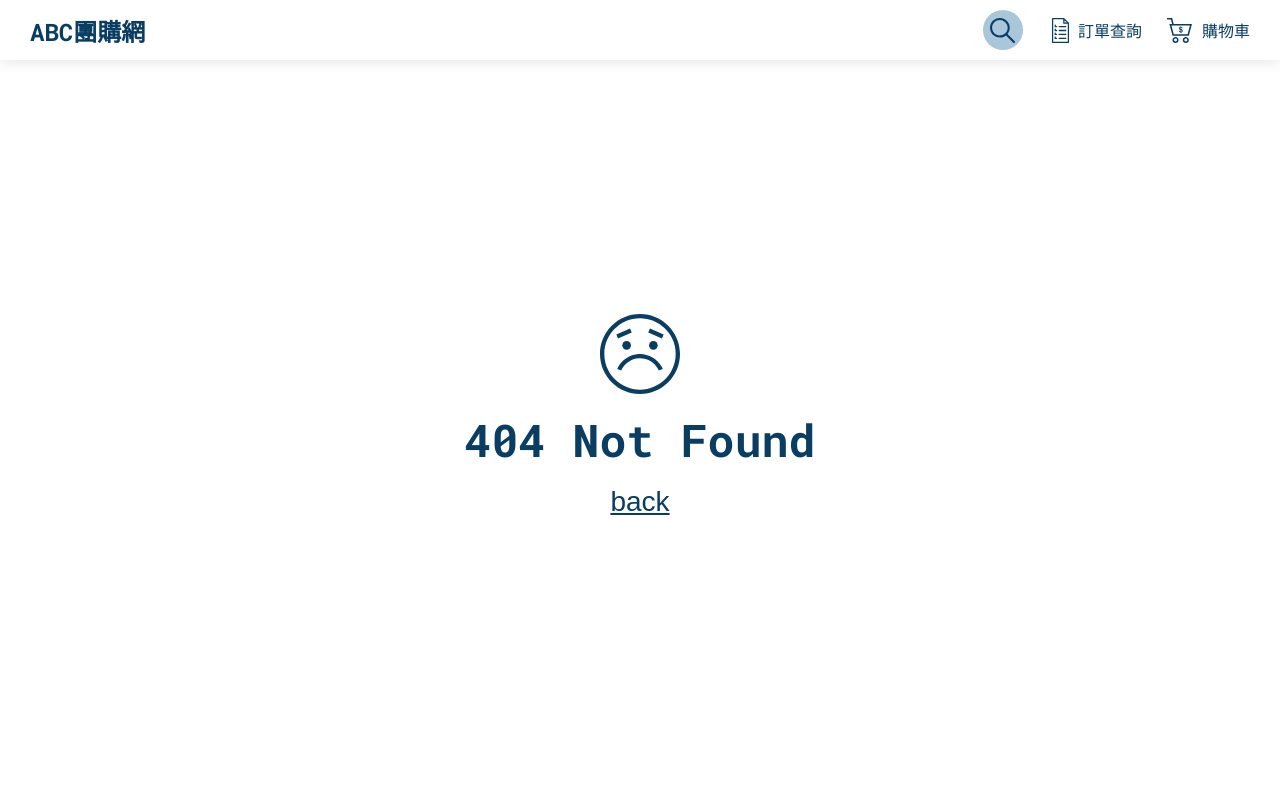
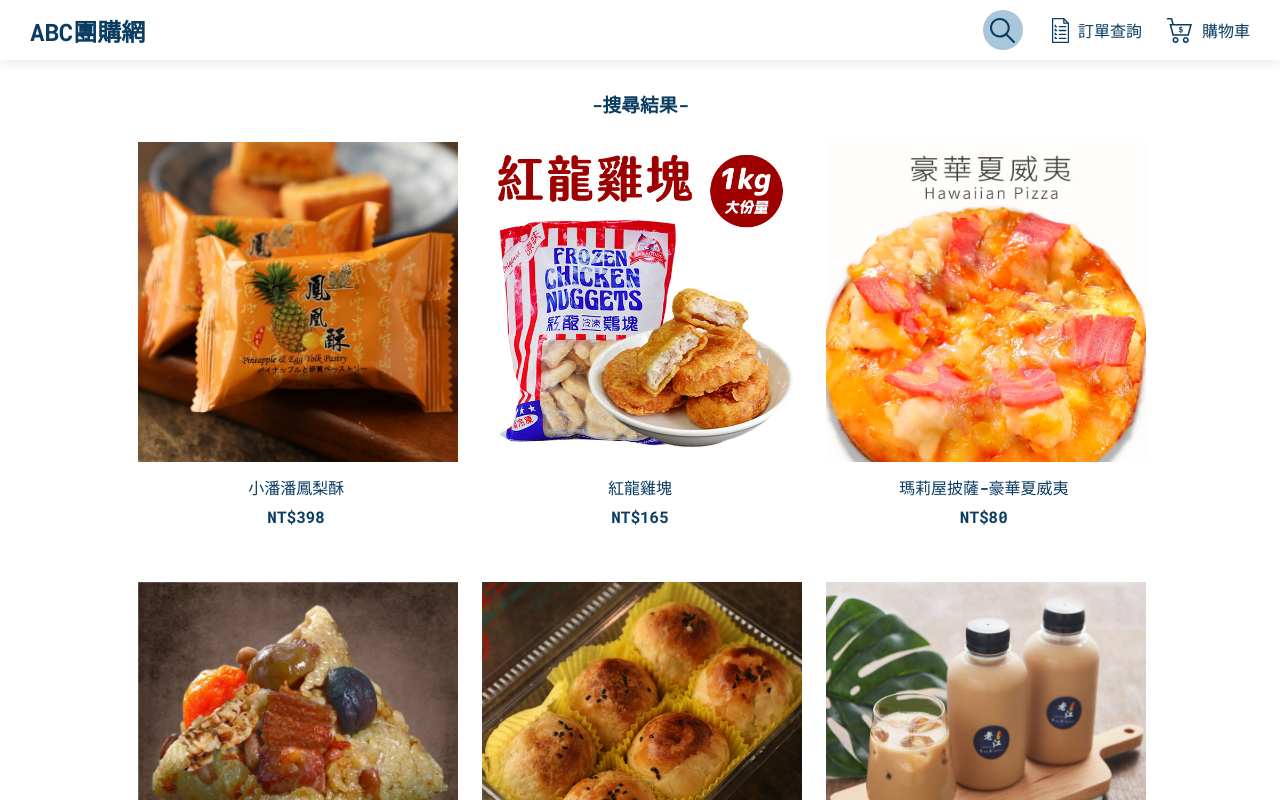
Before and after one commit to SajinYang/abc-mart-vue, a Vue app: page /#/search in a window 1280 px wide. Before the commit this address had no page. Shown: the top 800 px of the page. Built offline with nearby package versions, Linux system fonts and the light colour scheme.

Commit message:
add search function

```diff
--- a/src/components/Navbar.vue
+++ b/src/components/Navbar.vue
@@ -8,17 +8,22 @@
     <div class="menu">
       <ul class="list">
         <li class="search">
-          <router-link to="" class="item item-search"
+          <form @submit.stop.prevent="searchItems" action="">
+            <div class="item item-search"
               ><img src="../assets/icons/search.svg" alt="" />
-            <input class="search-text" placeholder="Search" />
-          </router-link>
+              <input
+                v-model="keyword"
+                class="search-text"
+                placeholder="Search"
+              />
+          </div>
+          </form>
         </li>
         <li>
           <router-link to="/shopping/checkoutlist" class="item item-last"
             ><img src="../assets/icons/shopping-list.svg" alt="" />
             <div class="item-title">訂單查詢</div>
           </router-link>
-
         </li>
         <li>
           <router-link to="/shopping" class="item item-last">
@@ -44,6 +49,7 @@ export default {
   data() {
     return {
       cartList: [],
+      keyword: "",
     };
   },
   created() {
@@ -53,9 +59,14 @@ export default {
     ...mapState({ updateCartNow: "updateCartNow" }),
   },
   methods: {
-    ...mapActions(["updateCart"]),
+    ...mapActions(["updateCart", "updatekeyword"]),
     getCartList() {
       this.cartList = JSON.parse(localStorage.getItem("shopping-cart")) || [];
+    },
+    searchItems() {
+      this.updatekeyword(this.keyword);
+      this.$router.push("/search")
+      this.keyword = "";
     },
   },
   watch: {
--- a/src/router/index.js
+++ b/src/router/index.js
@@ -37,6 +37,11 @@ const routes = [
     component: () => import('../views/CheckOutList.vue')
   },
   {
+    path: '/search',
+    name: 'search',
+    component: () => import('../views/Search.vue')
+  },
+  {
     path: '*',
     name: 'not-found',
     component: NotFound
@@ -48,4 +53,9 @@ const router = new VueRouter({
   routes
 })
 
+const VueRouterPush = VueRouter.prototype.push
+VueRouter.prototype.push = function push (to) {
+  return VueRouterPush.call(this, to).catch(err => err)
+}
+
 export default router
--- a/src/store/index.js
+++ b/src/store/index.js
@@ -5,18 +5,25 @@ Vue.use(Vuex)
 
 export default new Vuex.Store({
   state: {
-    updateCartNow: false
+    updateCartNow: false,
+    keywordVuex: ''
   },
   getters: {
   },
   mutations: {
     updateCart (state, stateNow) {
       state.updateCartNow = stateNow
+    },
+    updatekeyword(state, keyword) {
+      state.keywordVuex = keyword
     }
   },
   actions: {
     updateCart({ commit }, stateNow ) {
       commit('updateCart', stateNow)
+    },
+    updatekeyword({ commit }, keyword) {
+      commit('updatekeyword', keyword)
     }
   },
   modules: {
--- /dev/null
+++ b/src/views/Search.vue
@@ -0,0 +1,226 @@
+<template>
+  <section id="section-container" class="container">
+    <div class="container top-container">
+      <div class="title">
+        <h3>-搜尋結果-</h3>
+      </div>
+
+      <template v-if="this.items.length === 0">
+        <div class="order-list-non">
+          <div class="content order-content">
+            <div class="form-content order-non">
+              <img class="logo" src="../assets/icons/sad.svg" alt="" />
+              <h4>抱歉，搜尋無結果</h4>
+              <h5>您也可以回到商品頁面選購商品唷！</h5>
+              <button class="back" @click.stop.prevent="backToShop">
+                <u>回到商品頁面</u>
+              </button>
+            </div>
+          </div>
+        </div>
+      </template>
+
+      <template v-else>
+        <div class="top-item-container">
+          <div v-for="item in items" :key="item.id" class="top-item">
+            <div @click.stop.prevent="linkToDetail(item.id)" class="item-img">
+              <img :src="item.image" alt="" />
+            </div>
+            <div @click.stop.prevent="linkToDetail(item.id)" class="item-title">
+              {{ item.name }}
+            </div>
+            <div class="item-price">
+              NT${{ item.price | dollorsFormat(item.price) }}
+            </div>
+          </div>
+        </div>
+      </template>
+    </div>
+  </section>
+</template>
+
+<script>
+import { dollorsFormatFilter } from "../utils/mixin";
+import { mapState } from "vuex";
+
+const dummyData = {
+  items: [
+    {
+      id: 1,
+      name: "小潘潘鳳梨酥",
+      price: 398,
+      image: require("../assets/img/01-3.jpg"),
+    },
+    {
+      id: 2,
+      name: "紅龍雞塊",
+      price: 165,
+      image: require("../assets/img/02-1.jpg"),
+    },
+    {
+      id: 3,
+      name: "瑪莉屋披薩-豪華夏威夷",
+      price: 80,
+      image: require("../assets/img/03-1.jpg"),
+    },
+    {
+      id: 4,
+      name: "劉家肉粽-南部蛋黃粽(4顆)",
+      price: 250,
+      image: require("../assets/img/04-1.jpg"),
+    },
+    {
+      id: 5,
+      name: "彰化不二坊-蛋黃酥(6顆)",
+      price: 450,
+      image: require("../assets/img/05-1.jpg"),
+    },
+    {
+      id: 6,
+      name: "老江紅茶-紅茶牛奶(500ml/瓶)",
+      price: 85,
+      image: require("../assets/img/06-1.jpg"),
+    },
+    {
+      id: 7,
+      name: "史家庄-清燉牛肉湯(3包)",
+      price: 1250,
+      image: require("../assets/img/07-1.jpg"),
+    },
+    {
+      id: 8,
+      name: "基隆三記-手工魚餃(10顆/盒)",
+      price: 80,
+      image: require("../assets/img/08-1.jpg"),
+    },
+    {
+      id: 9,
+      name: "弘宇蛋糕-芋泥奶酪",
+      price: 300,
+      image: require("../assets/img/09-1.jpg"),
+    },
+    {
+      id: 10,
+      name: "檸檬大叔-蜂蜜檸檬磚12入/盒",
+      price: 370,
+      image: require("../assets/img/10-1.jpg"),
+    },
+  ],
+};
+
+export default {
+  mixins: [dollorsFormatFilter],
+  data() {
+    return {
+      items: [],
+    };
+  },
+  created() {
+    this.filteredItems(this.keywordVuex);
+  },
+  computed: {
+    ...mapState(["keywordVuex"]),
+  },
+  methods: {
+    linkToDetail(itemId) {
+      this.$router.push(`/item/${itemId}`);
+    },
+    filteredItems(keyword) {
+      this.items = dummyData.items.filter((item) =>
+        item.name.toLocaleLowerCase().includes(keyword)
+      );
+
+      if (this.items.length === 0) {
+        return alert("Cannot find items with  keyword: " + keyword);
+      }
+    },
+  },
+  watch: {
+    keywordVuex() {
+      this.filteredItems(this.keywordVuex);
+    },
+  },
+};
+</script>
+
+<style lang="scss" scoped>
+.top-container {
+  width: 100%;
+  height: 100%;
+  margin: 3rem 0;
+}
+
+.title {
+  display: flex;
+  justify-content: center;
+}
+
+.top-item-container {
+  display: flex;
+  flex-direction: row;
+  flex-wrap: wrap;
+  justify-content: space-between;
+
+  .top-item {
+    width: calc(100% / 3 - 25px);
+    margin: 25px 10px;
+  }
+}
+
+img {
+  height: 25vw;
+  width: 25vw;
+  margin-bottom: 12px;
+  cursor: pointer;
+}
+
+.item-title {
+  font-size: 1rem;
+  cursor: pointer;
+}
+
+.item-title,
+.item-price {
+  display: flex;
+  justify-content: center;
+  line-height: 1.8;
+}
+
+.order-non {
+  display: flex;
+  flex-direction: column;
+  justify-content: center;
+  align-items: center;
+  margin-top: 2.5rem;
+
+  .logo {
+    height: 200px;
+    width: 200px;
+  }
+  img,
+  h4,
+  h5,
+  .back {
+    margin: 0.3rem 0;
+  }
+}
+
+@media (max-width: 576px) {
+  img {
+    height: 35vw;
+    width: 35vw;
+  }
+
+  .top-item-container {
+    display: flex;
+    flex-direction: row;
+    flex-wrap: wrap;
+    justify-content: space-between;
+
+    .top-item {
+      width: calc(100% / 2 - 25px);
+      margin: 10px;
+    }
+  }
+}
+</style>
```
Also changed, not shown: src/views/abcMart.vue (+6 -6 lines). Lines whose indentation alone changed are shown as unchanged.
